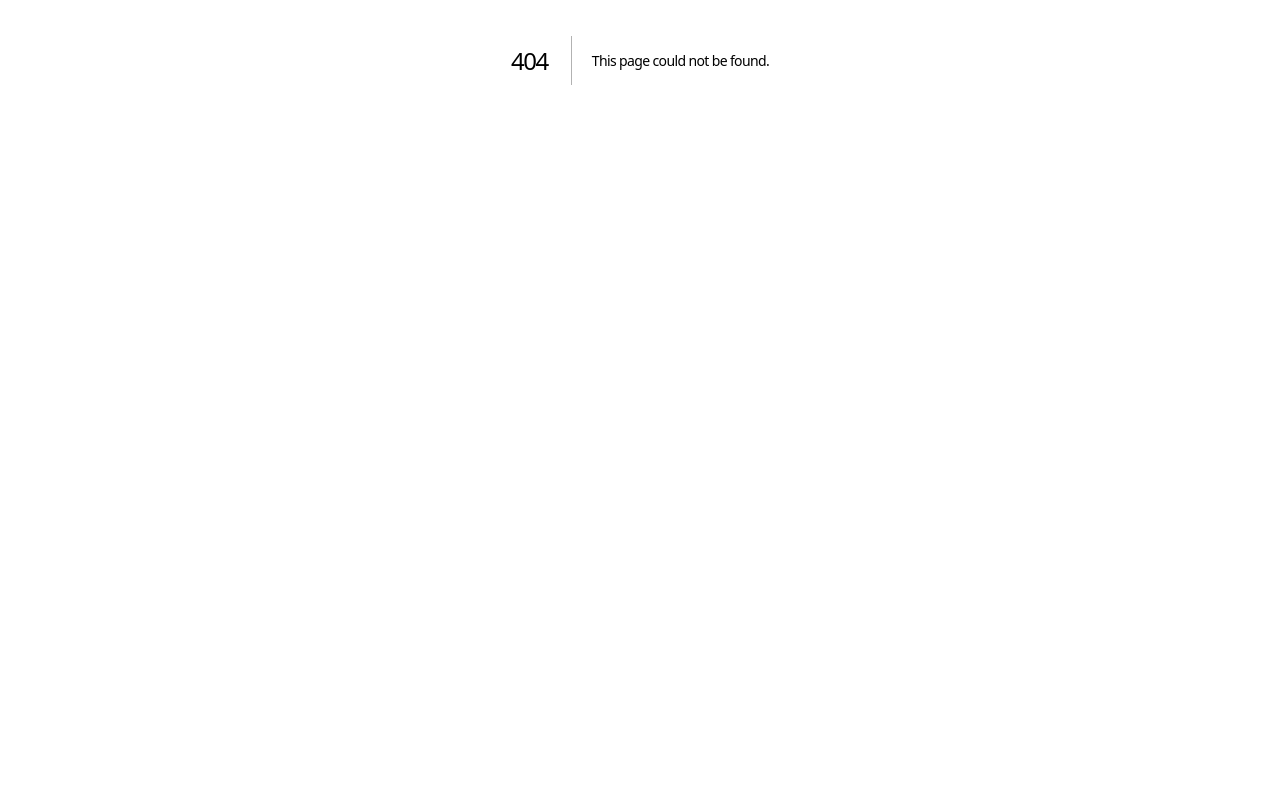
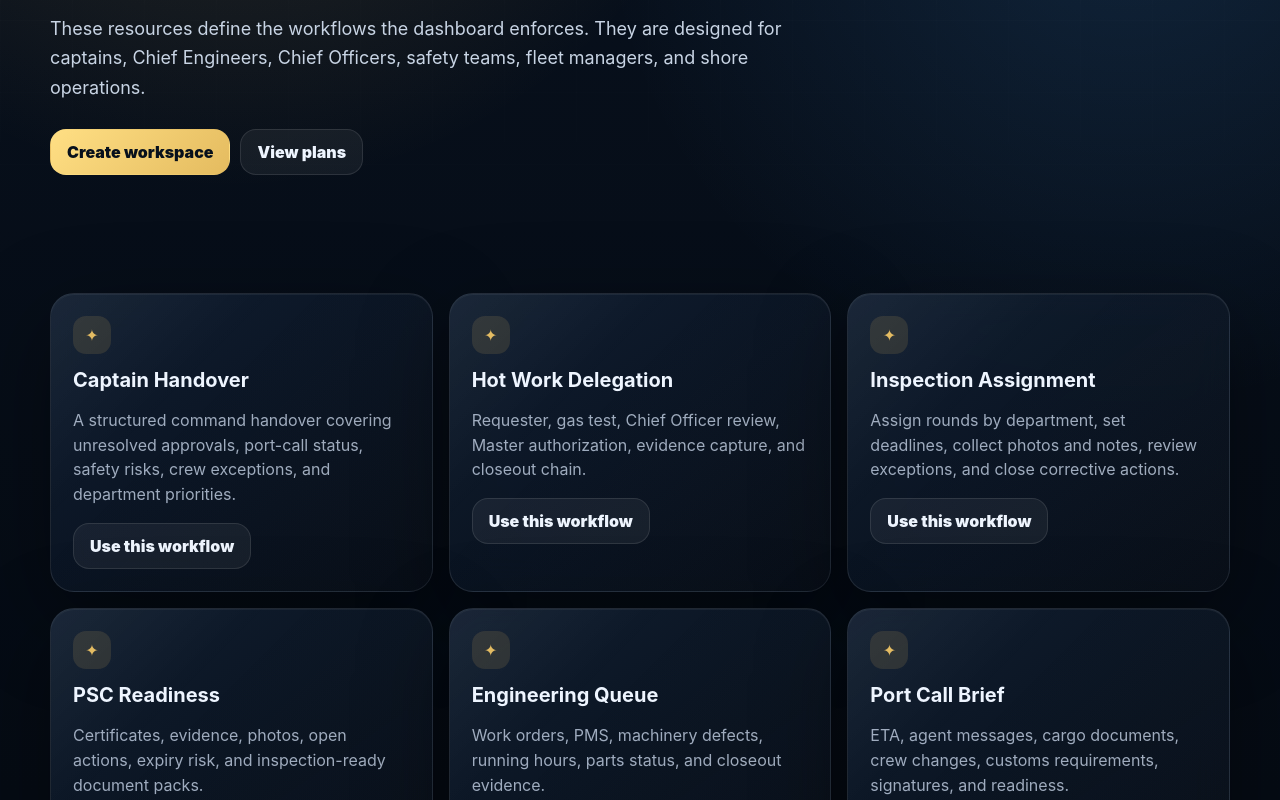
Before and after one commit to eagleconsulting954-a11y/Neptune1, a Next.js app: page /resources in a window 1280 px wide. Before the commit this address had no page. Shown: the part 340-1140 px from the top of the page. Before the commit the page ends 800 px from the top, so only its background shows below. Built offline with nearby package versions, Linux system fonts and the light colour scheme.

Commit message:
Add resources and operating playbooks page

```diff
--- /dev/null
+++ b/app/resources/page.tsx
@@ -0,0 +1,26 @@
+import Link from "next/link";
+import { SiteHeader } from "@/components/SiteHeader";
+
+const resources = [
+  ["Captain Handover", "A structured command handover covering unresolved approvals, port-call status, safety risks, crew exceptions, and department priorities."],
+  ["Hot Work Delegation", "Requester, gas test, Chief Officer review, Master authorization, evidence capture, and closeout chain."],
+  ["Inspection Assignment", "Assign rounds by department, set deadlines, collect photos and notes, review exceptions, and close corrective actions."],
+  ["PSC Readiness", "Certificates, evidence, photos, open actions, expiry risk, and inspection-ready document packs."],
+  ["Engineering Queue", "Work orders, PMS, machinery defects, running hours, parts status, and closeout evidence."],
+  ["Port Call Brief", "ETA, agent messages, cargo documents, crew changes, customs requirements, signatures, and readiness."],
+  ["Crew Readiness", "STCW, medicals, contracts, watch cover, travel, and rest-hour exceptions."],
+  ["Procurement Control", "Critical spares, RFQs, vendor comparison, approvals, delivery status, and vessel receiving."],
+  ["Incident RCA", "Near miss reporting, severity, root cause analysis, corrective actions, owner, and verification."]
+];
+
+export default function ResourcesPage() {
+  return (
+    <>
+      <SiteHeader />
+      <main>
+        <section className="hero"><div className="container"><p className="eyebrow">Neptune Resources</p><h1>Operating playbooks built into the software.</h1><p className="lede">These resources define the workflows the dashboard enforces. They are designed for captains, Chief Engineers, Chief Officers, safety teams, fleet managers, and shore operations.</p><div className="hero-actions"><Link className="btn gold" href="/signup">Create workspace</Link><Link className="btn" href="/pricing">View plans</Link></div></div></section>
+        <section className="section"><div className="container resource-grid">{resources.map(([title,text]) => <article className="card premium" key={title}><div className="icon">✦</div><h3>{title}</h3><p>{text}</p><Link className="btn" href="/signup">Use this workflow</Link></article>)}</div></section>
+      </main>
+    </>
+  );
+}
```
